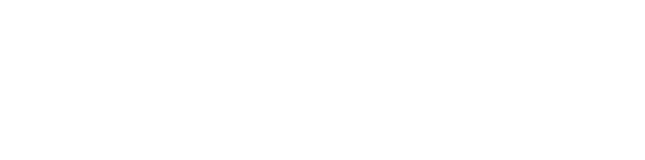
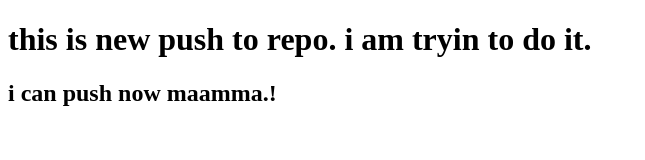
Before and after one commit to Ajij-khaan/my-frist-web, a plain HTML site: page index.html in a window 1280 px wide. Shown: the whole page, without its empty margins (0-645 px from the left). Drawn offline with Linux system fonts and the light colour scheme.

Commit message:
Added some code

```diff
--- a/index.html
+++ b/index.html
@@ -7,6 +7,7 @@
     <title>My first Githug Repo</title>
 </head>
 <body>
-
+    <h1>this is new push to repo. i am tryin to do it. </h1>
+    <h2>i can push now maamma.!</h2>
 </body>
 </html>
```
